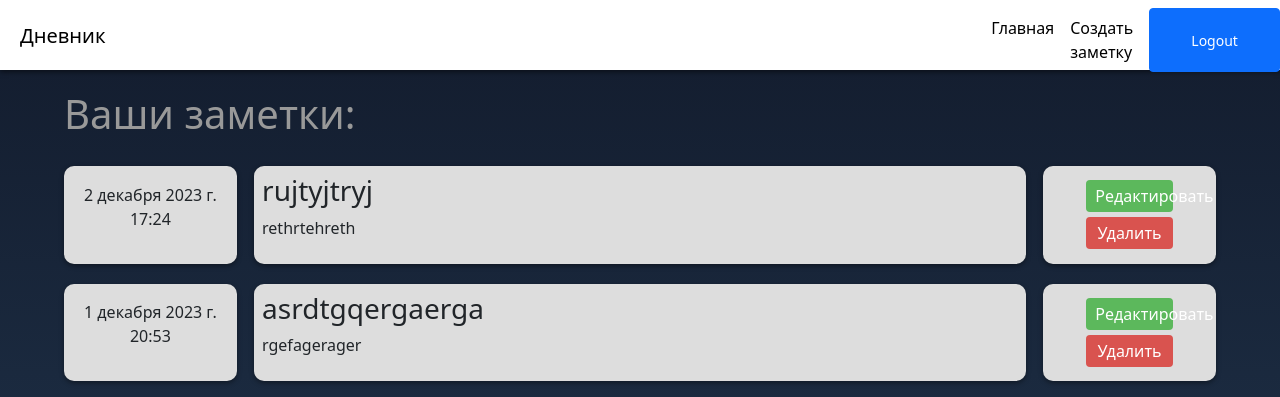
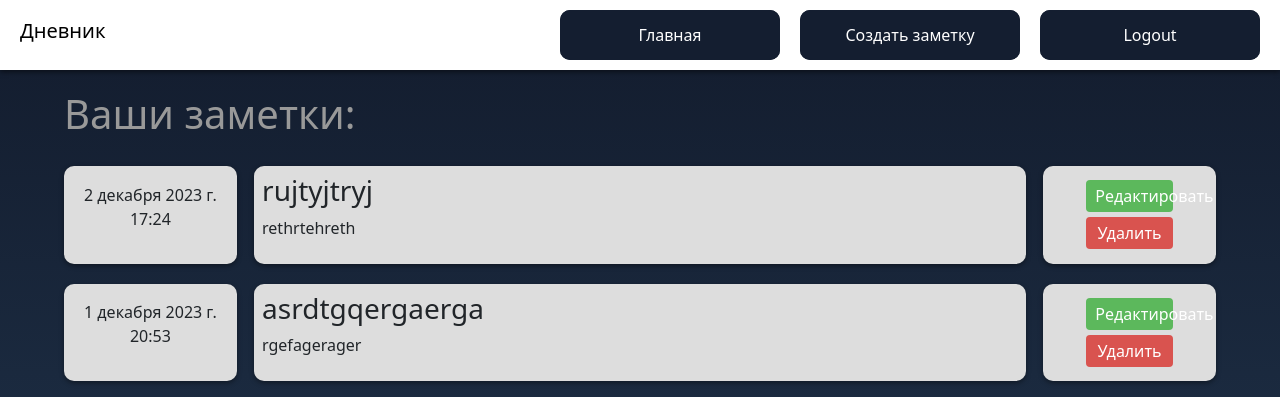
Before and after one commit to RaElick/SPA-diary-V2, a Django app: page / in a window 1280 px wide. Shown: the top 397 px of the page. Run offline with Django 4.2, Linux system fonts and the light colour scheme; a user stored in the database is signed in; data comes from the database, SQL or seed files in the repository; both versions use the stored data as it was after the commit.

Commit message:
Изменение дизайна кнопок и формы для создания заметок

```diff
--- a/taskmanager/main/forms.py
+++ b/taskmanager/main/forms.py
@@ -8,7 +8,7 @@ class TaskForm(ModelForm):
         fields = ["title", "task", "date"]
         widgets = {
             "title" : TextInput(attrs={
-                'class':'form-control',
+                'class':'title-form-control',
                 'placeholder':'Введите название'
             }),
             "task": Textarea(attrs={
--- a/taskmanager/main/static/css/base.css
+++ b/taskmanager/main/static/css/base.css
@@ -32,7 +32,7 @@
     height: 100vh;
     width: 100%;
     align-items: center;
-    align-text: center;
+    text-align: center;
 }
 
 .cover-div{
@@ -114,7 +114,7 @@ text-break{
 .form-area{
     color: #666;
     height: 80%;
-    width: 65%;
+    width: 50%;
     border-radius: 10px;
     border: 2px solid transparent;
     resize: none;
@@ -130,8 +130,110 @@ text-break{
 
 .heading-create{
     color: #999;
-    align-text: center;
     width: 90%;
-    margin-bottom: 21px;
-    text-align: center;
+    margin-bottom: 25px;
+    margin-top: 25px;
 }
+
+.glow-on-hover {
+    width: 220px;
+    height: 50px;
+    border: none;
+    outline: none;
+    color: #fff;
+    background: #141e30;
+    cursor: pointer;
+    position: relative;
+    z-index: 0;
+    border-radius: 10px;
+}
+
+.glow-on-hover:before {
+    content: '';
+    background: linear-gradient(45deg, #ff0000, #ff7300, #fffb00, #48ff00, #00ffd5, #002bff, #7a00ff, #ff00c8, #ff0000);
+    position: absolute;
+    top: -2px;
+    left:-2px;
+    background-size: 400%;
+    z-index: -1;
+    filter: blur(5px);
+    width: calc(100% + 4px);
+    height: calc(100% + 4px);
+    animation: glowing 20s linear infinite;
+    opacity: 0;
+    transition: opacity .3s ease-in-out;
+    border-radius: 10px;
+}
+
+.glow-on-hover:active {
+    color: #141e30
+}
+
+.glow-on-hover:active:after {
+    background: transparent;
+}
+
+.glow-on-hover:hover:before {
+    opacity: 1;
+}
+
+.glow-on-hover:after {
+    z-index: -1;
+    content: '';
+    position: absolute;
+    width: 100%;
+    height: 100%;
+    background: #141e30;
+    left: 0;
+    top: 0;
+    border-radius: 10px;
+}
+
+@keyframes glowing {
+    0% { background-position: 0 0; }
+    50% { background-position: 400% 0; }
+    100% { background-position: 0 0; }
+}
+
+.custom-navbar{
+    display: flex;
+    flex-direction: row;
+    gap: 20px;
+    margin-right: 20px;
+}
+
+.title-date-cover{
+    display: flex;
+    flex-direction: row;
+    margin-bottom: 20px;
+    gap: 2%;
+}
+
+.datetime-input{
+    width: 32%;
+    border-radius: 0.375rem;
+    padding: 0.375rem 0.75rem;
+}
+
+.datetime-input:focus {
+    color: #212529;
+    background-color: #fff;
+    border-color: #86b7fe;
+    outline: 0;
+    box-shadow: 0 0 0 0.25rem rgba(13,110,253,.25);
+}
+
+.title-form-control{
+    width: 66%;
+    border-radius: 0.375rem;
+    color: #fff;
+    padding: 0.375rem 0.75rem;
+}
+
+.title-form-control:focus {
+    color: #212529;
+    background-color: #fff;
+    border-color: #86b7fe;
+    outline: 0;
+    box-shadow: 0 0 0 0.25rem rgba(13,110,253,.25);
+}
--- a/taskmanager/main/templates/main/base.html
+++ b/taskmanager/main/templates/main/base.html
@@ -22,10 +22,10 @@
             <h2 class="navbar-brand">Дневник</h2>
         </div>
 
-      <nav class="d-inline-flex mt-2 mt-md-0 ms-md-auto">
-          <a class="me-3 py-2 link-body-emphasis text-decoration-none" href="{% url 'home' %}">Главная</a>
-          <a class="me-3 py-2 link-body-emphasis text-decoration-none" href="{% url 'create' %}">Создать заметку</a>
-          <button class="btn btn-sm btn-primary w-100 ml-2" onclick="location.href='{% url 'logout'  %}?next=/accounts/login'">Logout</button>
+      <nav class="custom-navbar">
+          <button class="glow-on-hover" onclick="location.href='{% url 'home' %}'">Главная</button>
+          <button class="glow-on-hover" onclick="location.href='{% url 'create' %}'">Создать заметку</button>
+          <button class="glow-on-hover" onclick="location.href='{% url 'logout'  %}?next=/accounts/login'">Logout</button>
       </nav>
     </div>
 
```
Also changed, not shown: taskmanager/main/templates/main/create.html (+7 -6 lines), taskmanager/db.sqlite3.
